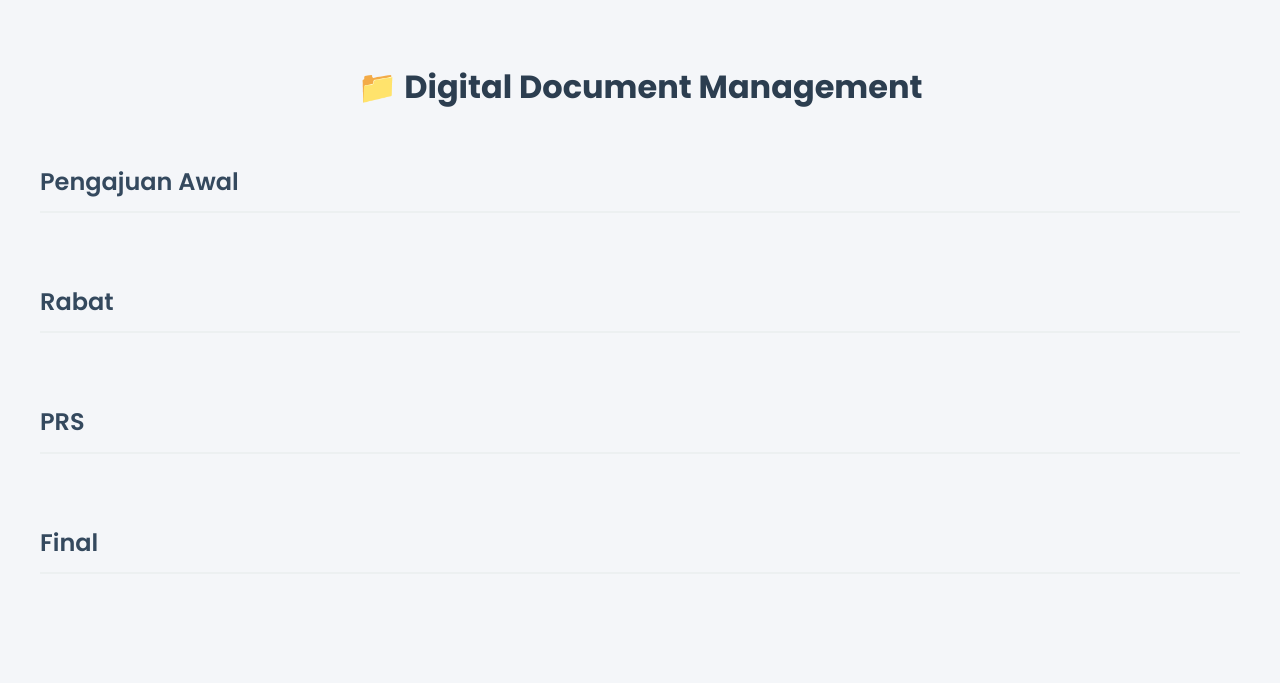
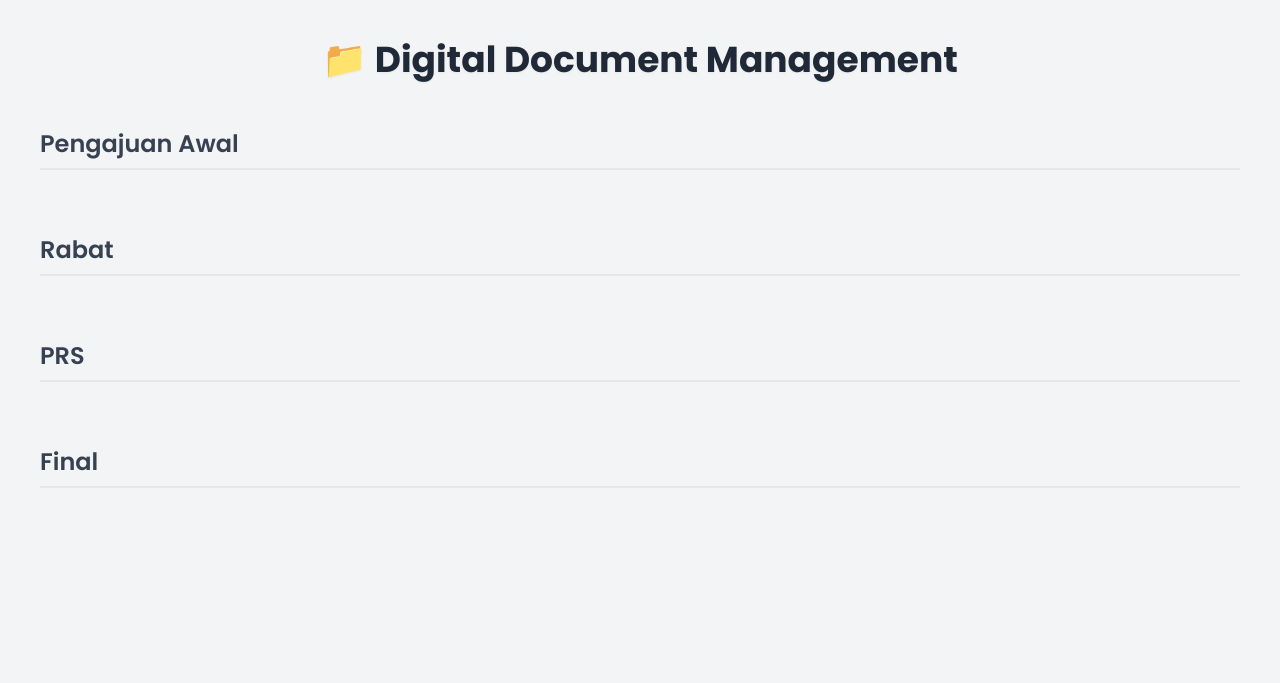
Before and after one commit to ULCCY/e-signature, a Flask app: template templates/index.html in a window 1280 px wide. Shown: the top 683 px of the page. Run offline with Flask 3, Linux system fonts and the light colour scheme; the template is opened without the code that fills it, so the values that code supplies are empty; parts of the project's set-up code (start-up, migrations or seed data) failed here and were passed over; some libraries are stand-ins or nearby versions.

Commit message:
fix: Update v.250911.01

```diff
--- a/templates/index.html
+++ b/templates/index.html
@@ -2,146 +2,57 @@
 <html lang="id">
 <head>
     <meta charset="UTF-8">
+    <meta name="viewport" content="width=device-width, initial-scale=1.0">
     <title>Digital Document Management</title>
+    <!-- Use Tailwind CSS for modern, responsive styling -->
+    <script src="https://cdn.tailwindcss.com"></script>
     <link href="https://fonts.googleapis.com/css2?family=Poppins:wght@400;600;700&display=swap" rel="stylesheet">
     <style>
-        :root {
-            --primary-color: #4CAF50;
-            --secondary-color: #f4f6f9;
-            --text-color: #333;
-            --card-bg: #fff;
-            --shadow: 0 4px 12px rgba(0, 0, 0, 0.08);
-            --border-radius: 12px;
-        }
-
         body {
             font-family: 'Poppins', sans-serif;
-            margin: 0;
-            padding: 40px 20px;
-            background-color: var(--secondary-color);
-            color: var(--text-color);
-            line-height: 1.6;
-        }
-
-        .container {
-            max-width: 1200px;
-            margin: auto;
-        }
-
-        h1 {
-            text-align: center;
-            font-weight: 700;
-            color: #2c3e50;
-            margin-bottom: 50px;
-        }
-
-        h2 {
-            font-weight: 600;
-            margin-bottom: 20px;
-            border-bottom: 2px solid #ecf0f1;
-            padding-bottom: 10px;
-            color: #34495e;
-        }
-
-        .group {
-            margin-bottom: 50px;
-        }
-
-        .folder-boxes {
-            display: flex;
-            flex-wrap: wrap;
-            gap: 20px;
-        }
-
-        .folder {
-            flex: 1 1 280px;
-            padding: 25px;
-            background-color: var(--card-bg);
-            border-radius: var(--border-radius);
-            box-shadow: var(--shadow);
-            display: flex;
-            flex-direction: column;
-            justify-content: space-between;
-            transition: transform 0.3s ease, box-shadow 0.3s ease;
-        }
-
-        .folder:hover {
-            transform: translateY(-5px);
-            box-shadow: 0 6px 16px rgba(0, 0, 0, 0.12);
-        }
-
-        .folder h3 {
-            margin: 0 0 10px;
-            font-size: 1.25rem;
-            color: #2c3e50;
-        }
-
-        .status {
-            font-size: 0.9rem;
-            font-weight: 600;
-            padding: 5px 10px;
-            border-radius: 50px;
-            align-self: flex-start;
-            margin-top: 10px;
-        }
-
-        .status.available {
-            background-color: #e8f5e9;
-            color: #388e3c;
-        }
-        .status.empty {
-            background-color: #eceff1;
-            color: #7f8c8d;
-        }
-
-        .folder-link {
-            text-decoration: none;
-            color: white;
-            padding: 12px 20px;
-            border-radius: 8px;
-            font-weight: 600;
-            text-align: center;
-            margin-top: 20px;
-            transition: background-color 0.3s ease;
-        }
-
-        .folder-link.green {
-            background-color: var(--primary-color);
-        }
-
-        .folder-link.green:hover {
-            background-color: #43a047;
-        }
-
-        .folder-link.gray {
-            background-color: #95a5a6;
-            cursor: not-allowed;
         }
     </style>
 </head>
-<body>
-    <div class="container">
-        <h1>📁 Digital Document Management</h1>
+<body class="bg-gray-100 text-gray-800 antialiased leading-relaxed p-4 md:p-10">
+    <div class="container mx-auto max-w-7xl">
+        <h1 class="text-center text-4xl font-bold text-gray-800 mb-12 drop-shadow-sm">
+            📁 Digital Document Management
+        </h1>
 
+        <!-- Loop through each document group defined in the backend -->
         {% for group in ['Pengajuan Awal', 'Rabat', 'PRS', 'Final'] %}
-            <div class="group">
-                <h2>{{ group }}</h2>
-                <div class="folder-boxes">
+            <div class="mb-10">
+                <h2 class="text-2xl font-semibold text-gray-700 border-b-2 border-gray-200 pb-2 mb-6">
+                    {{ group }}
+                </h2>
+                <div class="grid gap-6 sm:grid-cols-2 lg:grid-cols-3 xl:grid-cols-4">
+                    <!-- Loop through each folder within the current group -->
                     {% for f in group_data.get(group, []) %}
-                        <div class="folder">
-                            <h3>{{ f.name }}</h3>
-                            <p>Terdapat {{ f.count }} dokumen menunggu.</p>
+                        <div class="bg-white p-6 rounded-xl shadow-md flex flex-col justify-between transform transition duration-300 hover:scale-105 hover:shadow-lg">
+                            <div>
+                                <h3 class="text-xl font-bold text-gray-800 mb-2">{{ f.name }}</h3>
+                                <p class="text-gray-600 mb-4">Terdapat {{ f.count }} dokumen menunggu.</p>
+                            </div>
 
+                            <!-- Conditional rendering based on document count -->
                             {% if f.count > 0 %}
-                                <a href="{{ url_for('view_folder', folder_id=f.id) }}" class="folder-link green">
-                                    Buka Folder
-                                </a>
-                                <span class="status available">Dokumen Tersedia</span>
+                                <div class="flex flex-col items-start space-y-3 mt-4">
+                                    <span class="text-sm font-semibold px-3 py-1 rounded-full bg-green-100 text-green-600">
+                                        Dokumen Tersedia
+                                    </span>
+                                    <a href="{{ url_for('view_folder', folder_id=f.id) }}" class="w-full text-center text-white bg-green-600 hover:bg-green-700 font-semibold py-3 px-6 rounded-lg transition-colors duration-300">
+                                        Buka Folder
+                                    </a>
+                                </div>
                             {% else %}
-                                <a href="#" class="folder-link gray" onclick="return false;">
-                                    Buka Folder
-                                </a>
-                                <span class="status empty">Tidak ada dokumen</span>
+                                <div class="flex flex-col items-start space-y-3 mt-4">
+                                    <span class="text-sm font-semibold px-3 py-1 rounded-full bg-gray-200 text-gray-600">
+                                        Tidak ada dokumen
+                                    </span>
+                                    <a href="#" class="w-full text-center text-white bg-gray-400 font-semibold py-3 px-6 rounded-lg cursor-not-allowed">
+                                        Buka Folder
+                                    </a>
+                                </div>
                             {% endif %}
                         </div>
                     {% endfor %}
```
